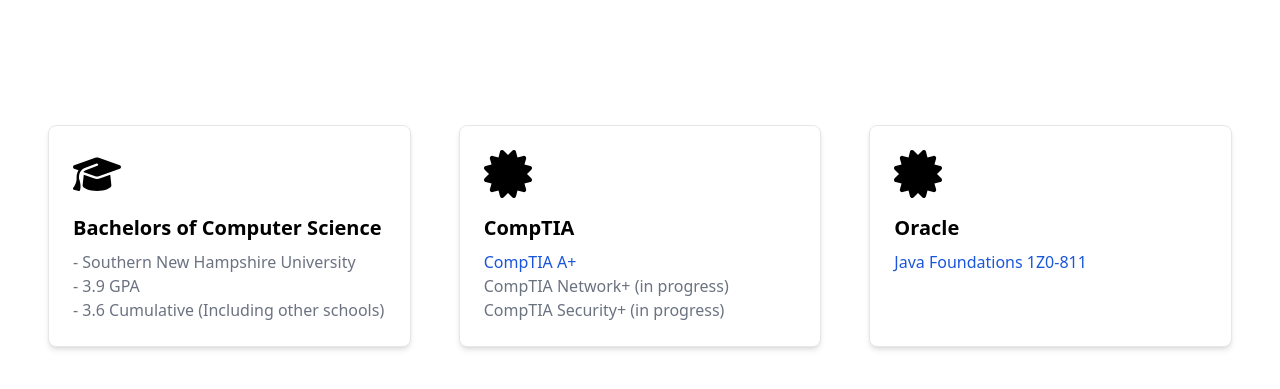
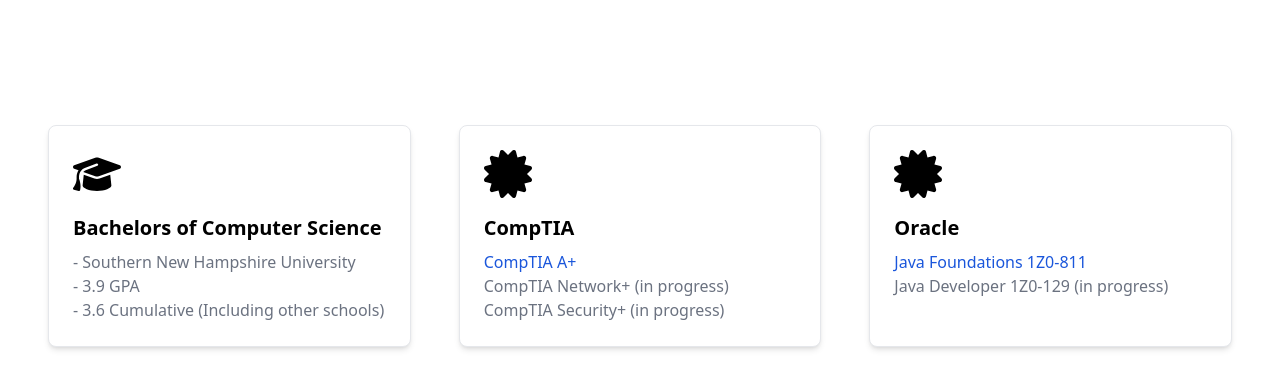
Before and after one commit to JPplayground/PortfolioWebsite, a website: page src/pages/education.html in a window 1280 px wide. Shown: the part 215-604 px from the top of the page. Drawn offline with nearby package versions, Linux system fonts and the light colour scheme.

Commit message:
Added 1Z0 129 to education

```diff
--- a/src/pages/education.html
+++ b/src/pages/education.html
@@ -106,8 +106,9 @@
                                 <svg xmlns="http://www.w3.org/2000/svg" viewBox="0 0 512 512"><!--!Font Awesome Free 6.6.0 by @fontawesome - https://fontawesome.com License - https://fontawesome.com/license/free Copyright 2024 Fonticons, Inc.--><path d="M211 7.3C205 1 196-1.4 187.6 .8s-14.9 8.9-17.1 17.3L154.7 80.6l-62-17.5c-8.4-2.4-17.4 0-23.5 6.1s-8.5 15.1-6.1 23.5l17.5 62L18.1 170.6c-8.4 2.1-15 8.7-17.3 17.1S1 205 7.3 211l46.2 45L7.3 301C1 307-1.4 316 .8 324.4s8.9 14.9 17.3 17.1l62.5 15.8-17.5 62c-2.4 8.4 0 17.4 6.1 23.5s15.1 8.5 23.5 6.1l62-17.5 15.8 62.5c2.1 8.4 8.7 15 17.1 17.3s17.3-.2 23.4-6.4l45-46.2 45 46.2c6.1 6.2 15 8.7 23.4 6.4s14.9-8.9 17.1-17.3l15.8-62.5 62 17.5c8.4 2.4 17.4 0 23.5-6.1s8.5-15.1 6.1-23.5l-17.5-62 62.5-15.8c8.4-2.1 15-8.7 17.3-17.1s-.2-17.4-6.4-23.4l-46.2-45 46.2-45c6.2-6.1 8.7-15 6.4-23.4s-8.9-14.9-17.3-17.1l-62.5-15.8 17.5-62c2.4-8.4 0-17.4-6.1-23.5s-15.1-8.5-23.5-6.1l-62 17.5L341.4 18.1c-2.1-8.4-8.7-15-17.1-17.3S307 1 301 7.3L256 53.5 211 7.3z"/></svg>
                             </div>
                             <h3 class="mb-2 text-xl font-bold dark:text-white">Oracle</h3>
-                            <p class="text-blue-700 dark:text-gray-400">
-                                <a href="https://catalog-education.oracle.com/pls/certview/sharebadge?id=B0684202F5C6B8CA2545D6AABEFC293D9B217EBD8CF8BF73635600B05779C14A">Java Foundations 1Z0-811</a>
+                            <p class="text-gray-500 dark:text-gray-400">
+                                <a href="https://catalog-education.oracle.com/pls/certview/sharebadge?id=B0684202F5C6B8CA2545D6AABEFC293D9B217EBD8CF8BF73635600B05779C14A" class="text-blue-700">Java Foundations 1Z0-811</a> <br>
+                                Java Developer 1Z0-129 (in progress)
                             </p>
                         </div>
                     </div>
```
